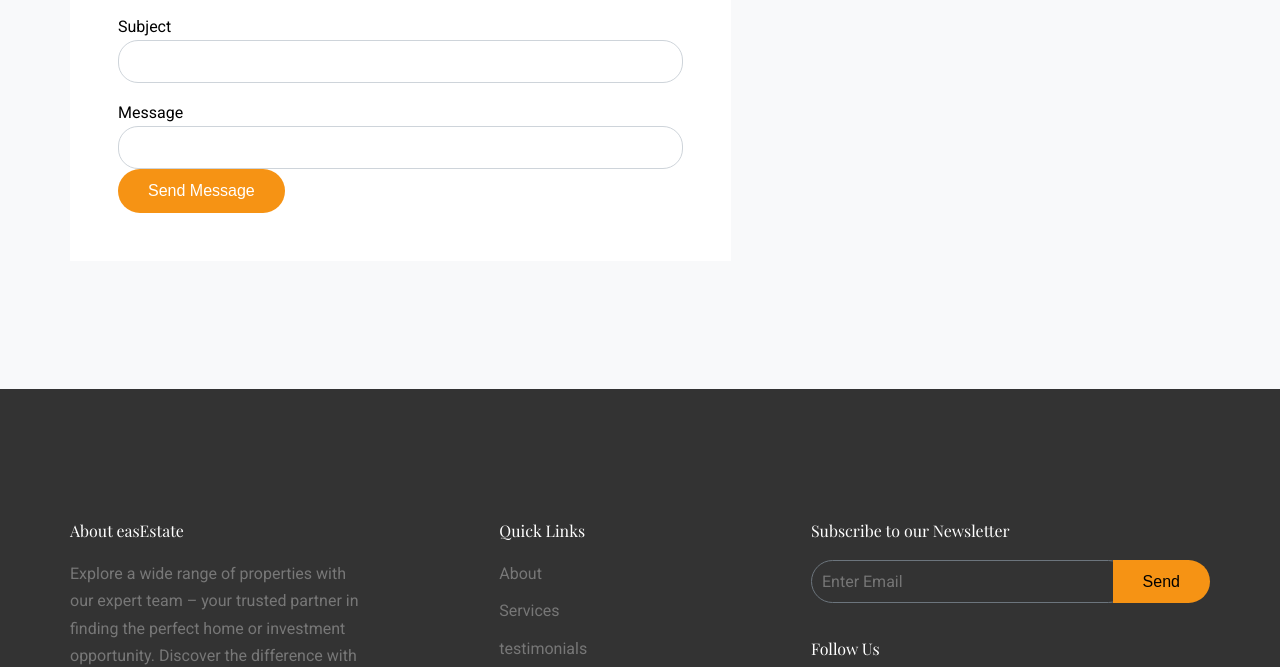
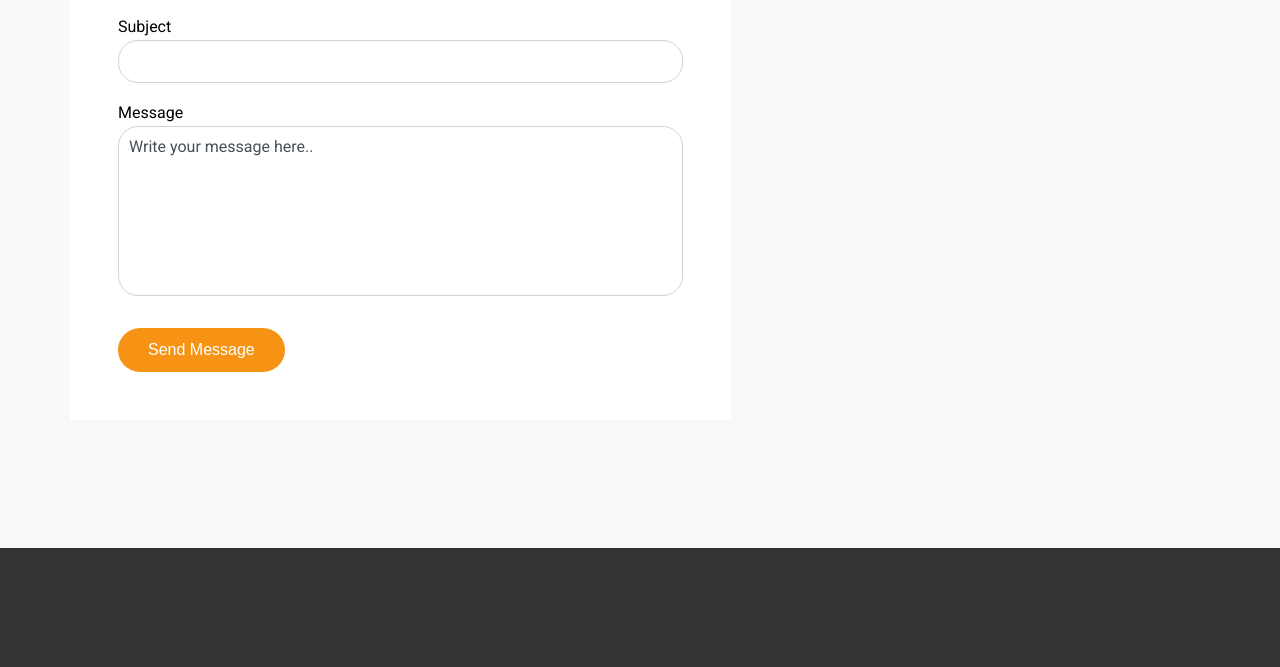
Before and after one commit to Hemanth1310/eseasEstate-website-html-js, a plain HTML site: page index.html in a window 1280 px wide. Shown: the part 5872-6539 px from the top of the page. Drawn offline with nearby package versions, Linux system fonts and the light colour scheme.

Commit message:
code-demonstration-v02

```diff
--- a/index.html
+++ b/index.html
@@ -335,7 +335,7 @@
                             <input type="text" id="subject"/>
 
                             <label for="Message">Message</label>
-                            <input type="text" id="Message"/>
+                            <textarea id="message">Write your message here..</textarea>
 
                             <button class="rounded">Send Message</button>
 
```
